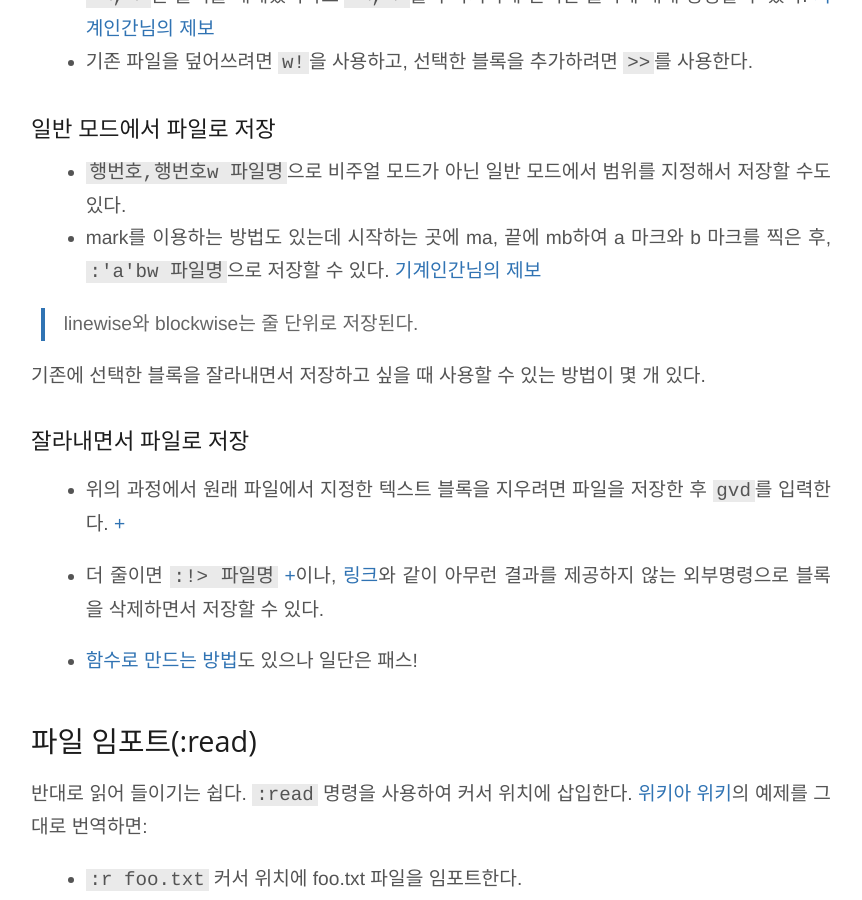
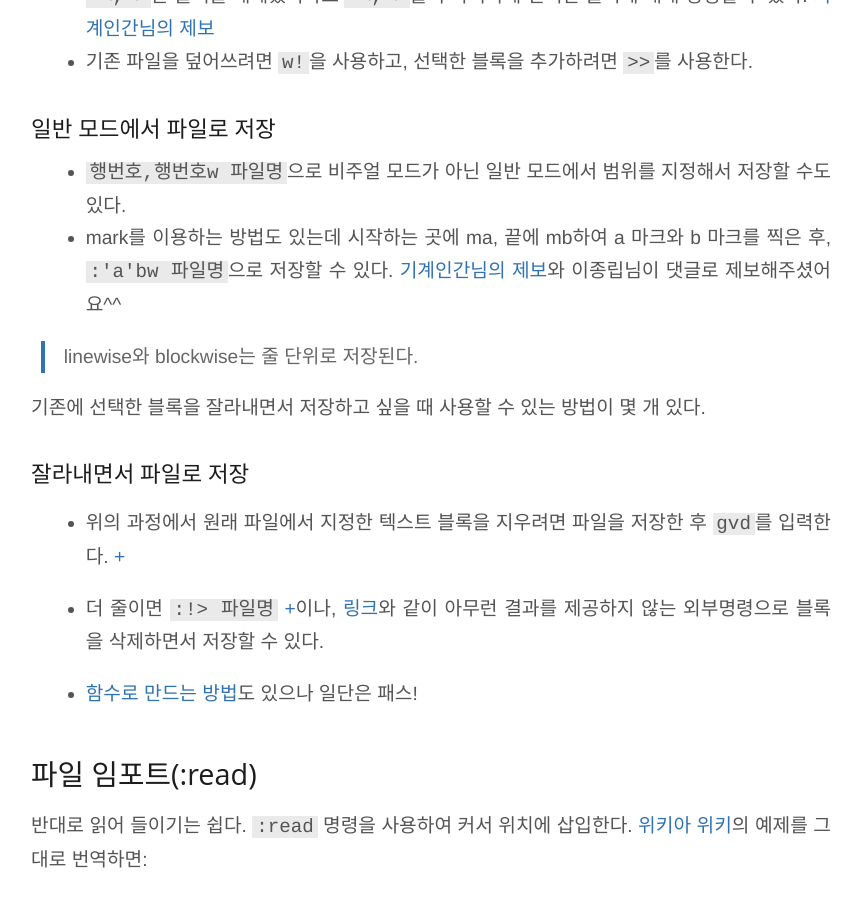
Before and after one commit to nolboo/nolboo.github.io, a Jekyll site: the page built from _posts/2016-09-19-vim-visula-mode-block-export-import.md, in a window 1280 px wide and 900 px high, scrolled down 998 px. Shown: the whole window, without its empty margins (209-1071 px from the left). Built offline with Jekyll 4.4.1, drawn with Linux system fonts in a browser that asks for light colours; nearby versions of some CDN libraries; comment, search, counter and statistics services are not loaded.

Commit message:
change kdb mark error

```diff
--- a/_posts/2016-09-19-vim-visula-mode-block-export-import.md
+++ b/_posts/2016-09-19-vim-visula-mode-block-export-import.md
@@ -24,7 +24,7 @@ Vim에는 일반 모드(normal mode), 입력 모드(Insert Mode), 명령 모드(
 ### 일반 모드에서 파일로 저장
 
 - `행번호,행번호w 파일명`으로 비주얼 모드가 아닌 일반 모드에서 범위를 지정해서 저장할 수도 있다.
-- mark를 이용하는 방법도 있는데 시작하는 곳에 ma, 끝에 mb하여 a 마크와 b 마크를 찍은 후, `:'a'bw 파일명`으로 저장할 수 있다. [기계인간님의 제보](https://twitter.com/John_Grib/status/777837111906926592)
+- mark를 이용하는 방법도 있는데 시작하는 곳에 ma, 끝에 mb하여 a 마크와 b 마크를 찍은 후, `:'a'bw 파일명`으로 저장할 수 있다. [기계인간님의 제보](https://twitter.com/John_Grib/status/777837111906926592)와 이종립님이 댓글로 제보해주셨어요^^
 
 > linewise와 blockwise는 줄 단위로 저장된다.
 
```
